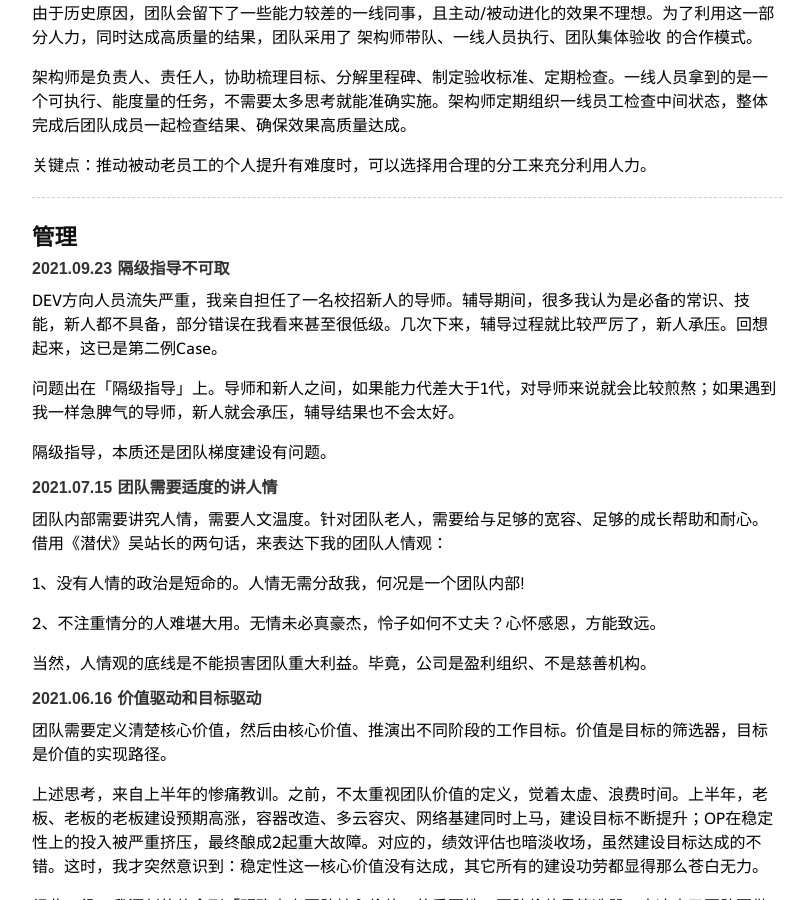
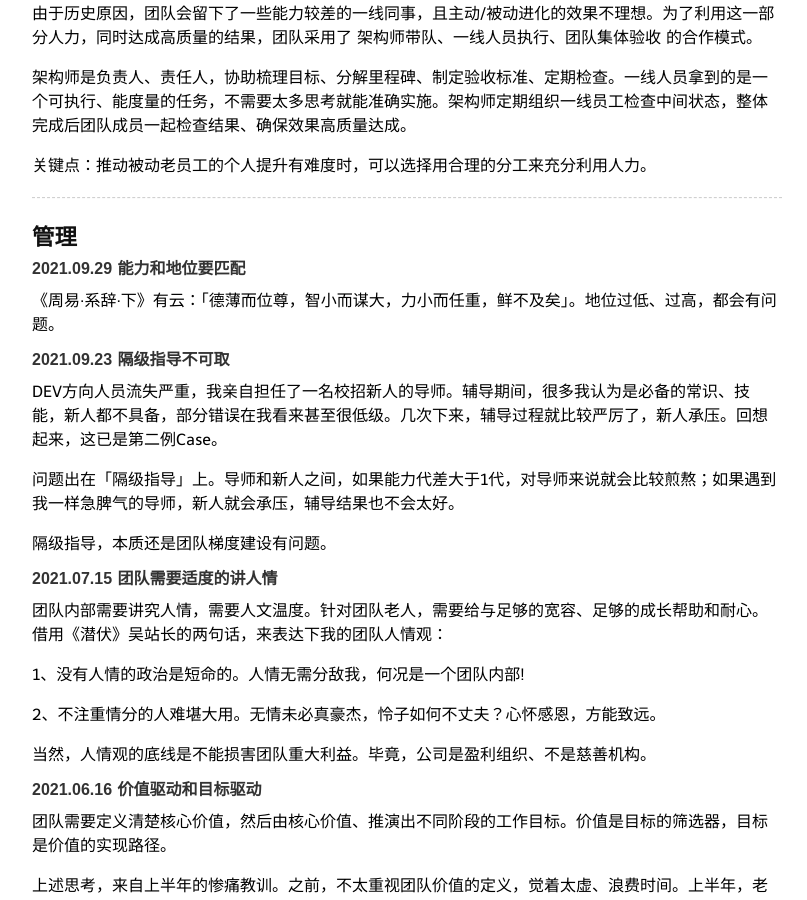
Before and after one commit to niean/niean.github.io, a Jekyll site: the page built from _posts/2020-03-15-op-tb.markdown, in a window 1280 px wide and 900 px high, scrolled down 2022 px. Shown: the whole window, without its empty margins (233-1040 px from the left). Built offline with Jekyll 4.4.1, drawn with Linux system fonts in a browser that asks for light colours; comment, search, counter and statistics services are not loaded.

Commit message:
update: op-tb

```diff
--- a/_posts/2020-03-15-op-tb.markdown
+++ b/_posts/2020-03-15-op-tb.markdown
@@ -86,6 +86,9 @@ Dev同学可能对分阶段认识有误区，可能会站在技术或代码开
 
 ----
 ## 管理
+#### 2021.09.29 能力和地位要匹配
+《周易·系辞·下》有云：「德薄而位尊，智小而谋大，力小而任重，鲜不及矣」。地位过低、过高，都会有问题。
+
 #### 2021.09.23 隔级指导不可取
 DEV方向人员流失严重，我亲自担任了一名校招新人的导师。辅导期间，很多我认为是必备的常识、技能，新人都不具备，部分错误在我看来甚至很低级。几次下来，辅导过程就比较严厉了，新人承压。回想起来，这已是第二例Case。
 
```
